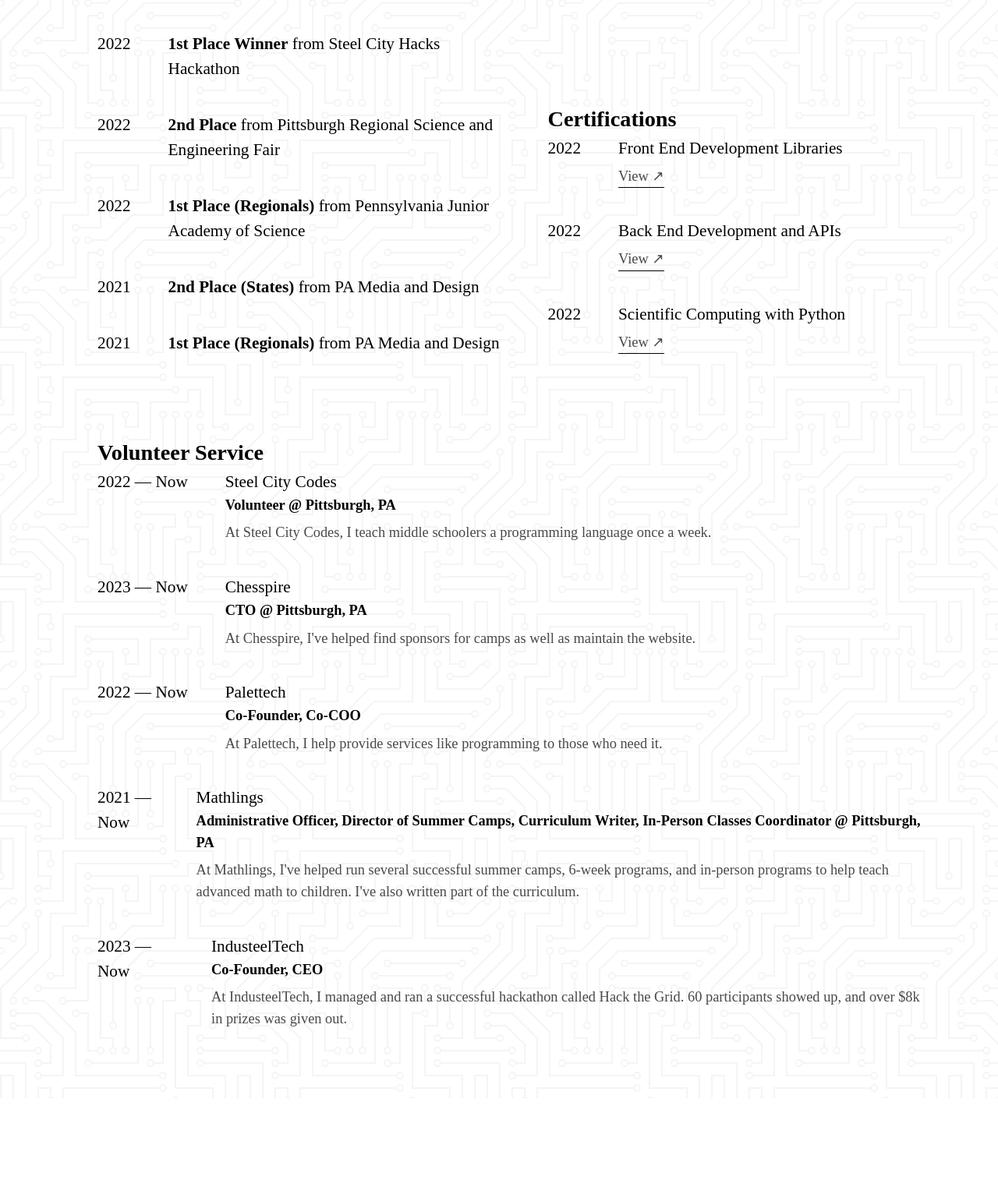
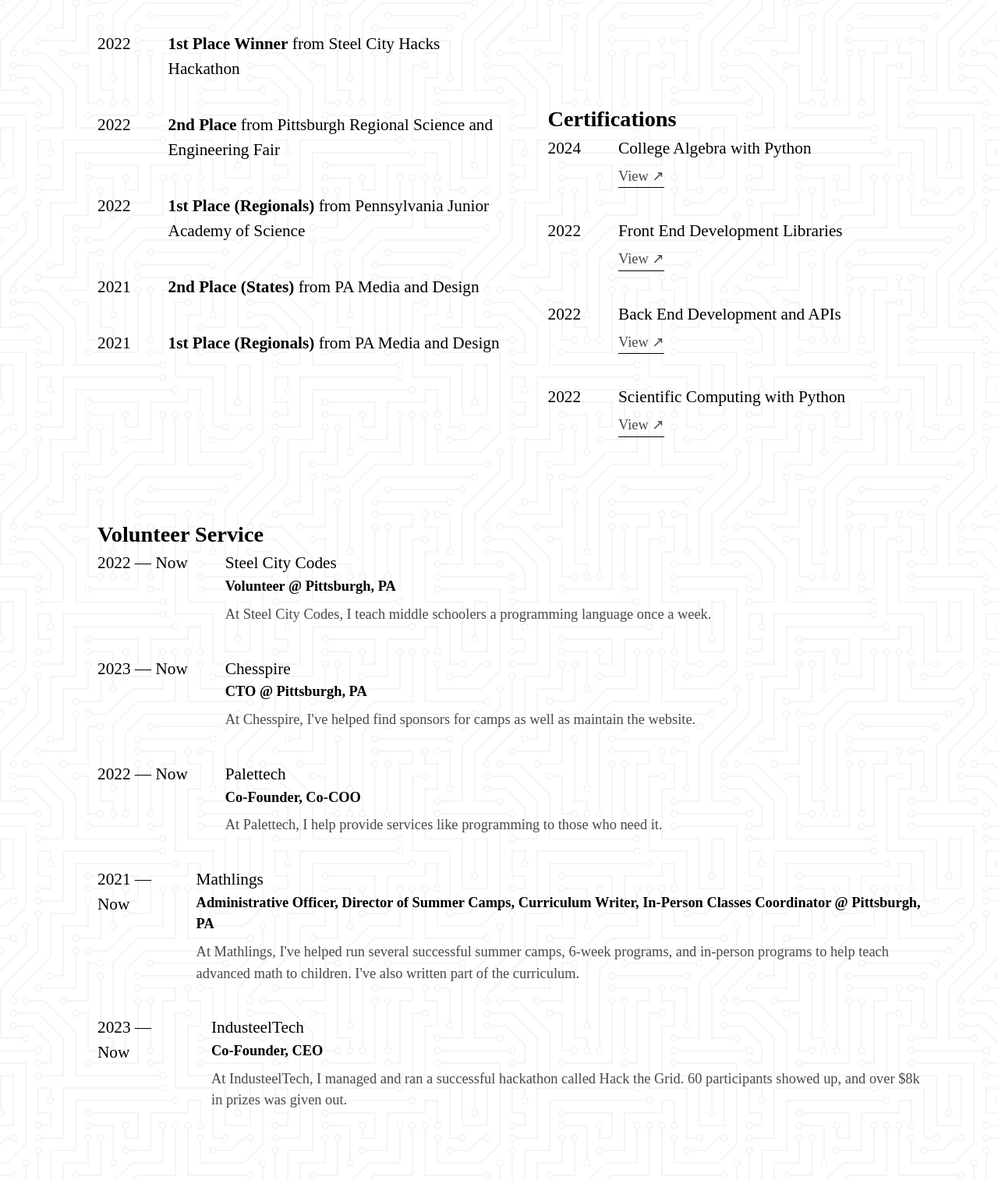
Before and after one commit to shuchirj/Transparency, a Flask app: page / in a window 1280 px wide; the page is wider, and only the part inside the window is pictured. Shown: the part 2525-4039 px from the top of that part at 78% size. Before the commit the page ends 3842 px from the top of that part, so only its background shows below. Run offline with Flask 3, Linux system fonts and the light colour scheme; some libraries are stand-ins or nearby versions; some web fonts are replaced.

Commit message:
add cert

```diff
--- a/templates/index.html
+++ b/templates/index.html
@@ -249,6 +249,15 @@
     <div>
         <h3 class="mt-16 wow fadeInRight">Certifications</h3>
         <div class="flex gap-4 md:gap-12 2xl:gap-24 w-full md:w-5/6 mb-10">
+            <p class="wow fadeInUp">2024</p>
+            <div class="project wow fadeInUp">
+                <h5>College Algebra with Python</h5>
+                <div class="projectlinks flex flex-wrap flex-row gap-6">
+                    <a target="_blank" href="https://www.freecodecamp.org/certification/ShuchirJain/college-algebra-with-python-v8">View</a>
+                </div>
+            </div>
+        </div>
+        <div class="flex gap-4 md:gap-12 2xl:gap-24 w-full md:w-5/6 mb-10">
             <p class="wow fadeInUp">2022</p>
             <div class="project wow fadeInUp">
                 <h5>Front End Development Libraries</h5>
```
